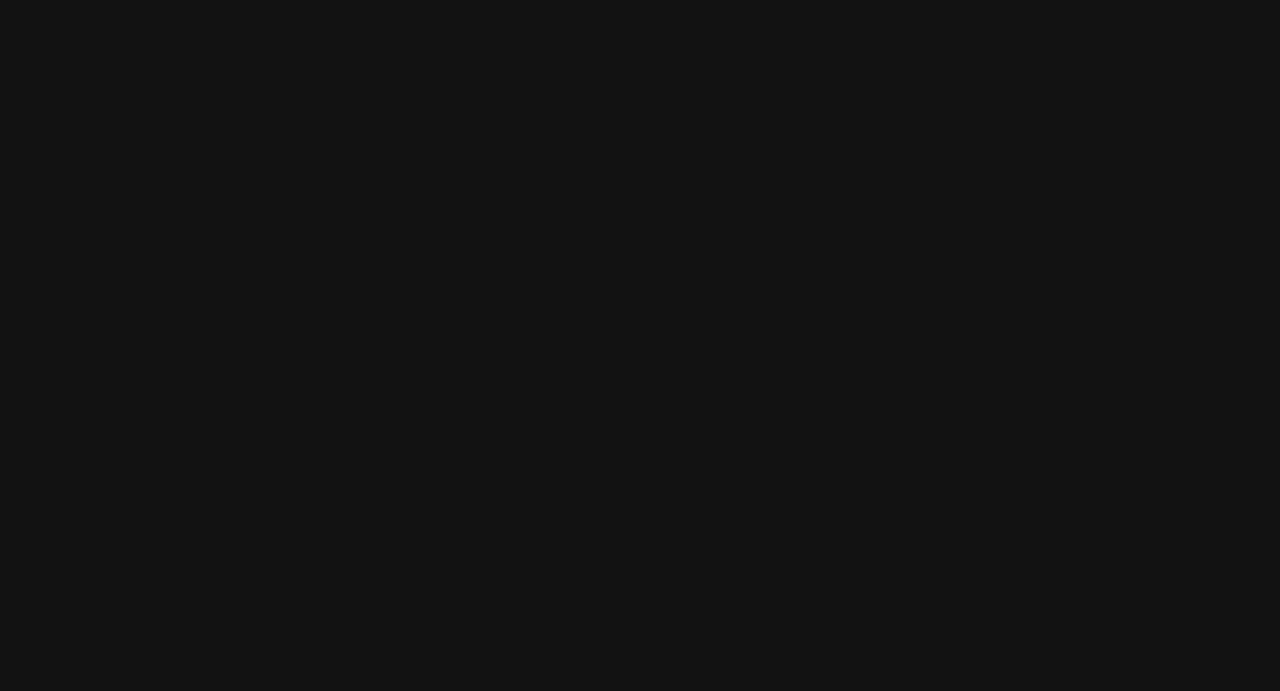
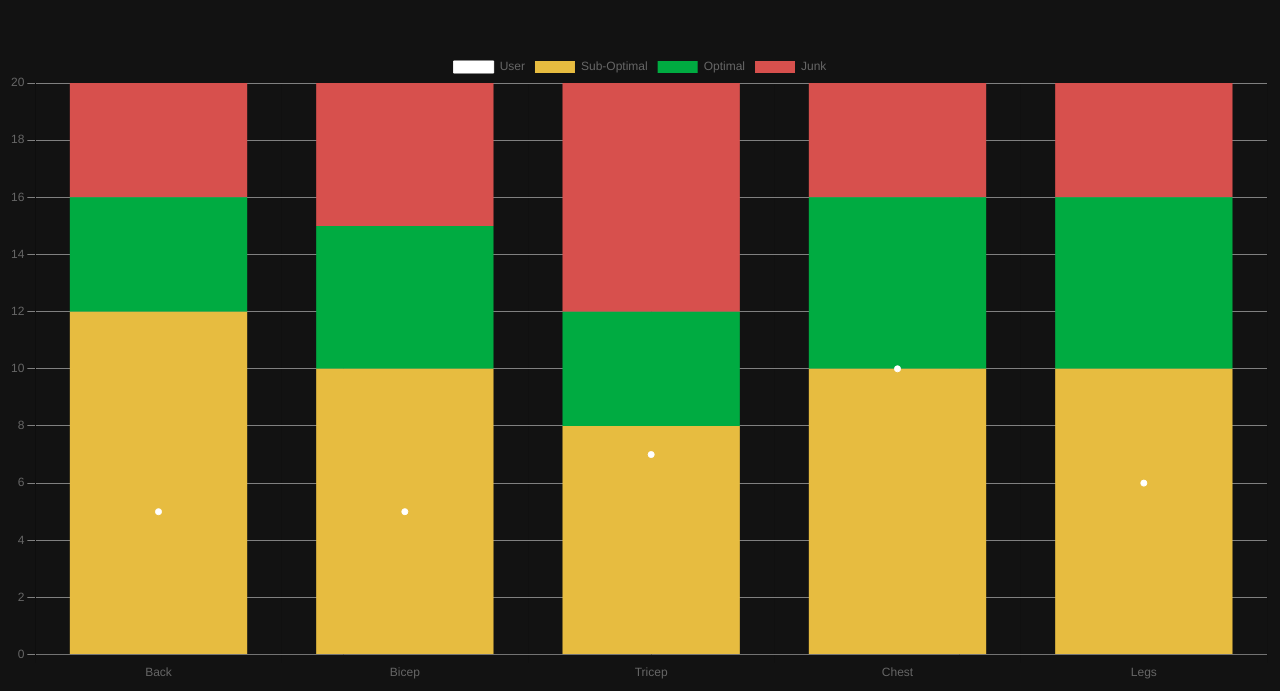
Before and after one commit to Ph1so/FitAnalyzer, a React (Create React App) app: page / in a window 1280 px wide. Shown: the part 873-1564 px from the top of the page. Before the commit the page ends 924 px from the top, so only its background shows below. Built offline with nearby package versions, Linux system fonts and the light colour scheme.

Commit message:
Added Bar Chart
For now jus added it to main page since nav bar wasn't ready. Also hard coded user values which appear in white.

```diff
--- a/package.json
+++ b/package.json
@@ -7,7 +7,9 @@
     "@testing-library/react": "^13.4.0",
     "@testing-library/user-event": "^13.5.0",
     "axios": "^1.7.2",
+    "chart.js": "^4.4.3",
     "react": "^18.3.1",
+    "react-chartjs-2": "^5.2.0",
     "react-dom": "^18.3.1",
     "react-icons": "^5.2.1",
     "react-scripts": "5.0.1",
--- a/src/App.js
+++ b/src/App.js
@@ -2,7 +2,9 @@ import React from "react";
 import "./index.css";
 import Title from "./components/Title";
 import WorkoutName from "./components/WorkoutName";
-
+import {Chart as ChartJs } from 'chart.js/auto';
+import { Bar } from 'react-chartjs-2';
+import BarChart from "./components/BarChart";
 
 // TODO: consider putting the array of day names + workouts here instead of in WorkoutName.js and then passing it down as props
 function App() {
@@ -13,6 +15,9 @@ function App() {
         <Title />
         <WorkoutName />
       </div>
+      <div>
+        <BarChart/>
+      </div>
     </div>
   );
 }
--- /dev/null
+++ b/src/components/BarChart.js
@@ -0,0 +1,71 @@
+import React from "react";
+import {Chart as ChartJs } from 'chart.js/auto';
+import { Bar } from 'react-chartjs-2';
+
+
+const BarChart = () => {
+  return (
+    <div>
+        <Bar
+          data={{
+            labels: ["Back", "Bicep", "Tricep", "Chest", "Legs"],
+            datasets: [
+              {
+                label: "User",
+                data: [5, 5, 7, 10, 6],
+                backgroundColor: [
+                    '#FFFFFF'
+                ],
+                borderColor: "#ffffff",
+                tension: 0.4,
+                type:'scatter'
+              },
+              {
+                // later add variable so that user data is the sets they input
+                label: "Sub-Optimal",
+                data: [12, 10, 8, 10, 10],
+                backgroundColor: [
+                  'rgba(231,188,64)'
+                ]
+              },
+              {
+                label: "Optimal",
+                data: [4, 5, 4, 6, 6],
+                backgroundColor: [
+                  '#00ab41'
+                ]
+              },
+              {
+                label: "Junk",
+                data: [4, 5, 8, 4, 4],
+                backgroundColor: [
+                  "#D7504D"
+                ]
+              },
+
+            ],
+          }}
+          options={{
+            scales: {
+              x: {
+                stacked: true,
+
+              },
+              y: {
+                beginAtZero: true,
+                grid: {
+                    color: '#808080',
+                },
+                stacked: true,
+              },
+
+            }
+          }
+          }
+        />
+        </div>
+
+  );
+};
+
+export default BarChart;
```
Also changed, not shown: 1 other file (tests, documents, lock files or other folders).
